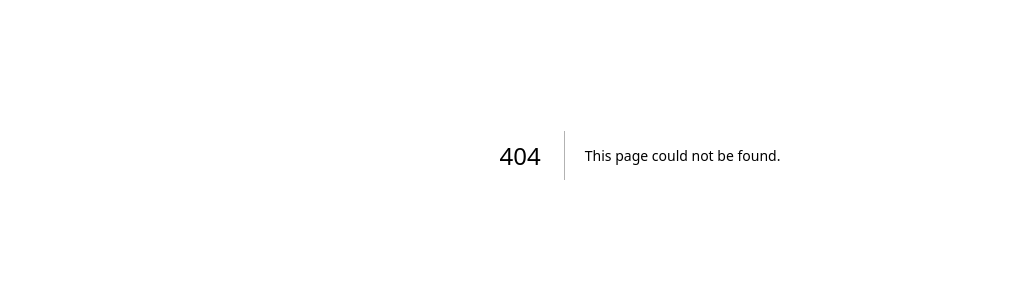
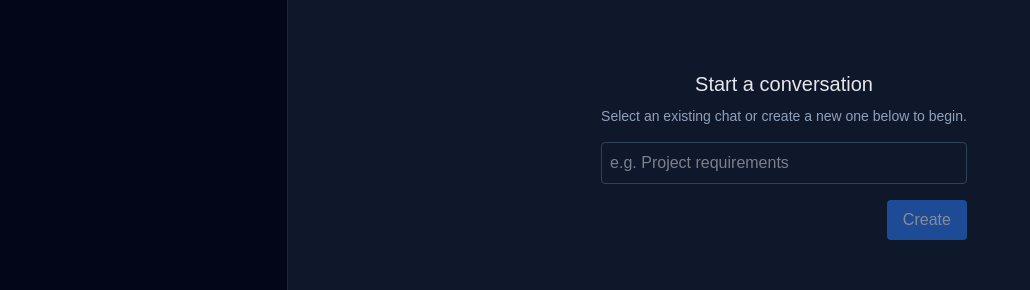
Before and after one commit to nanduri-kameswar/multi-chat-interface-rag-frontend, a Next.js app: page /chat in a window 1280 px wide. Before the commit this address had no page. Shown: the part 245-535 px from the top of the page, without its empty margins (0-1030 px from the left). Built offline with nearby package versions, Linux system fonts and the light colour scheme; no server answers.

Commit message:
placeholder page.tsx for the chat window

```diff
--- /dev/null
+++ b/app/chat/page.tsx
@@ -0,0 +1,19 @@
+import NewChatForm from "@/lib/components/NewChatForm";
+import { theme } from "../../lib/styles/theme";
+
+
+export default function ChatPage() {
+  return (
+    <div className="flex flex-1 items-center justify-center">
+      <div className="text-center">
+        <h2 className={`text-xl mb-2 ${theme.textPrimary}`}>
+          Start a conversation
+        </h2>
+        <p className={`text-sm ${theme.textSecondary}`}>
+          Select an existing chat or create a new one below to begin.
+        </p>
+        <NewChatForm />
+      </div>
+    </div>
+  );
+}
```
